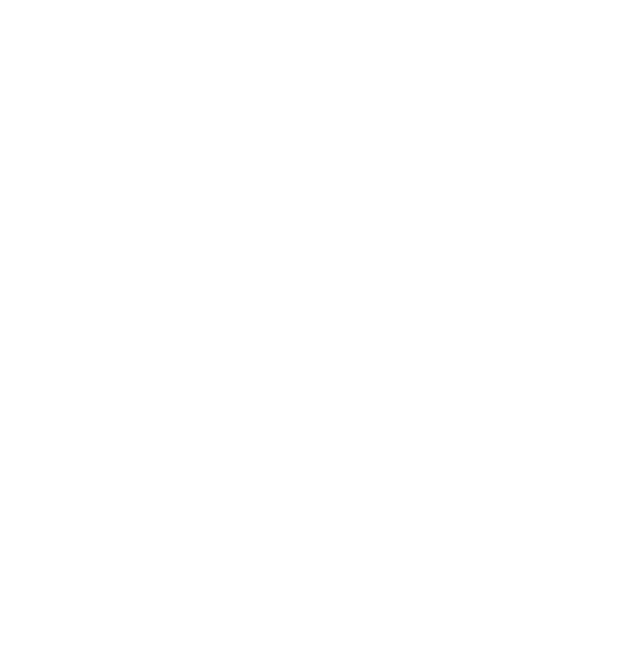
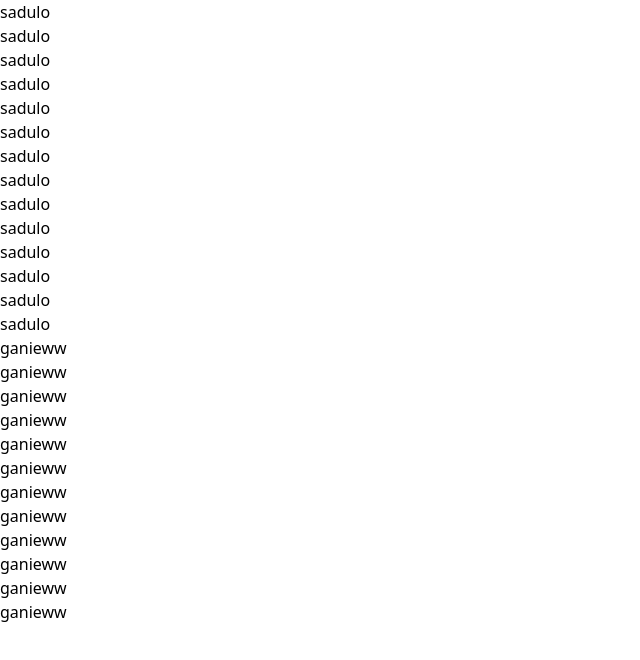
Before and after one commit to SADULLOOO/DAY6, a website: page src/index.html in a window 1280 px wide. Shown: the whole page, without its empty margins (0-640 px from the left). Drawn offline with Linux system fonts and the light colour scheme.

Commit message:
first commit

```diff
--- a/src/index.html
+++ b/src/index.html
@@ -6,6 +6,33 @@
   <link href="./output.css" rel="stylesheet">
 </head>
 <body>
-
+ <div>
+    <p>sadulo</p>
+    <p>sadulo</p>
+    <p>sadulo</p>
+    <p>sadulo</p>
+    <p>sadulo</p>
+    <p>sadulo</p>
+    <p>sadulo</p>
+    <p>sadulo</p>
+    <p>sadulo</p>
+    <p>sadulo</p>
+    <p>sadulo</p>
+    <p>sadulo</p>
+    <p>sadulo</p>
+    <p>sadulo</p>
+    <p>ganieww</p>
+    <p>ganieww</p>
+    <p>ganieww</p>
+    <p>ganieww</p>
+    <p>ganieww</p>
+    <p>ganieww</p>
+    <p>ganieww</p>
+    <p>ganieww</p>
+    <p>ganieww</p>
+    <p>ganieww</p>
+    <p>ganieww</p>
+    <p>ganieww</p>
+ </div>
 </body>
 </html>
```
